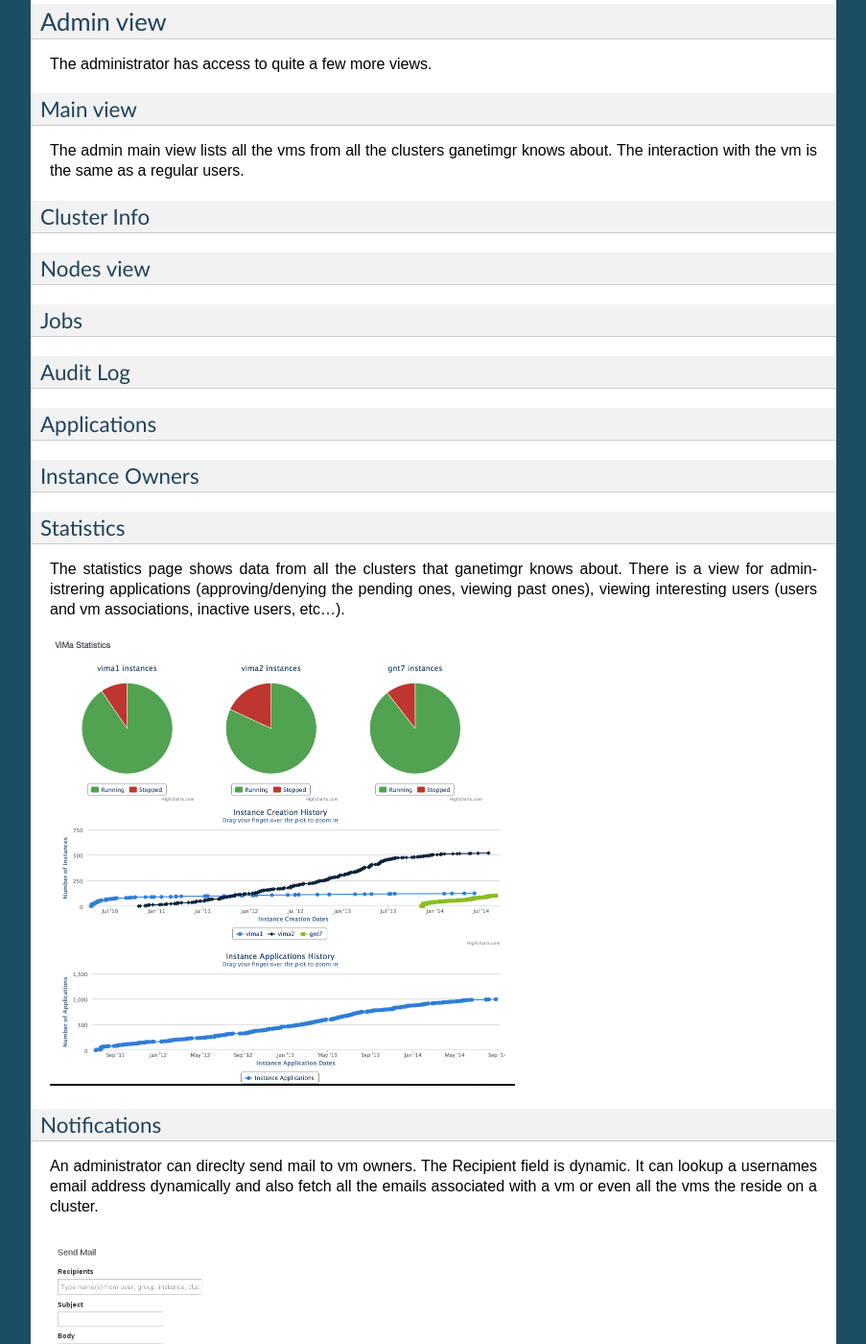
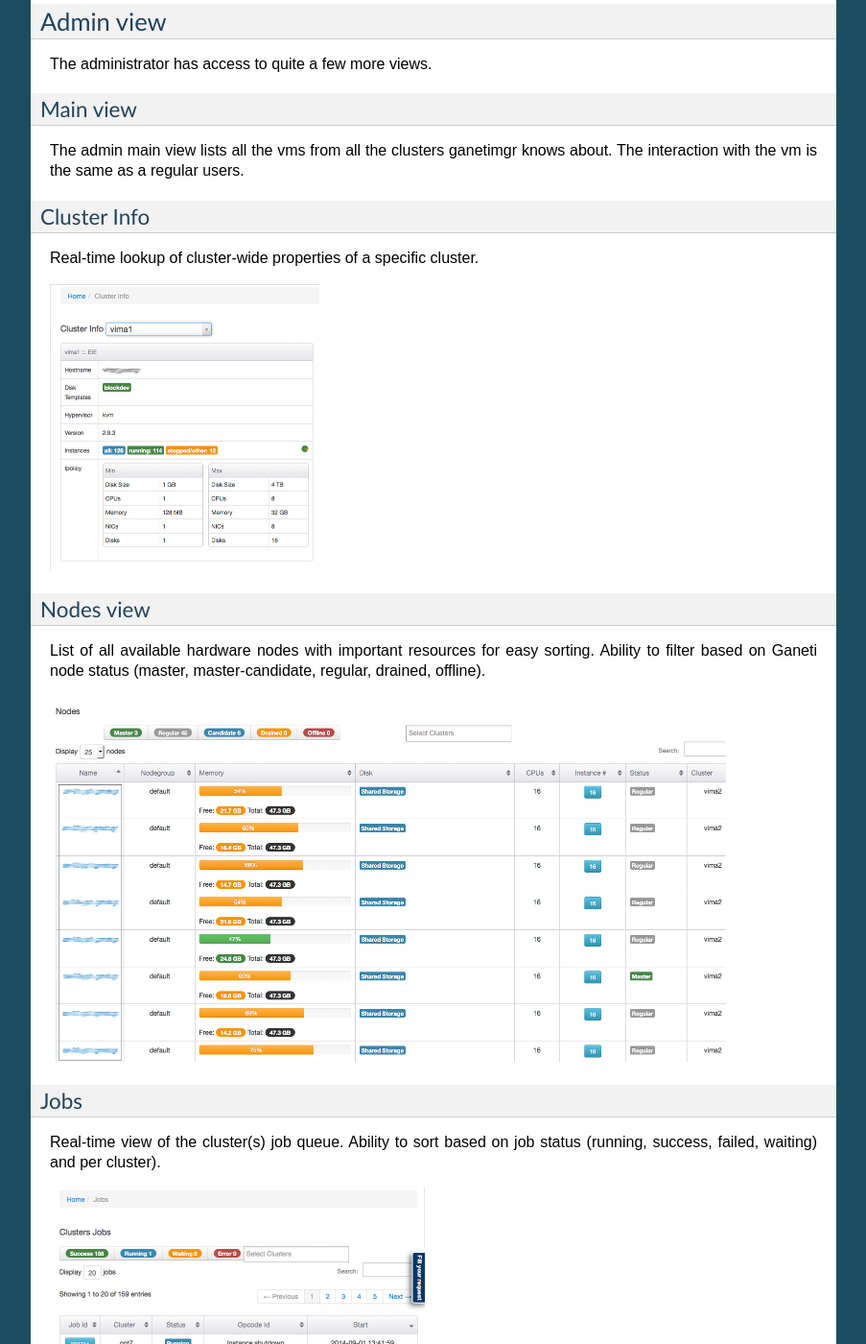
Before and after one commit to grnet/ganetimgr, a Sphinx documentation site: the page built from docs/source/interface.rst, in a window 1280 px wide and 1400 px high, scrolled down 2771 px. Shown: the whole window at 96% size, without its empty margins (198-1101 px from the left). Built offline with Sphinx 7.4.7, drawn with Linux system fonts in a browser that asks for light colours; some of the changed text lies outside the part shown.

Commit message:
Update interface.rst
add ss for admin views

```diff
--- a/docs/source/interface.rst
+++ b/docs/source/interface.rst
@@ -8,7 +8,7 @@ ganetimgr is the frontend to a VPS service, albeit without a pricing component.
 A user can't create a vm by themself, they needs to submit an instance application which needs to be approved by an administrator for the vm to be created.
 
 User View
-=========
+^^^^^^^^^
 
 Main view
 ---------
@@ -42,7 +42,7 @@ The instance application form. The user requests the resources needed and contac
 
 
 Admin view
-==========
+^^^^^^^^^^
 
 The administrator has access to quite a few more views.
 
@@ -52,21 +52,42 @@ The admin main view lists all the vms from all the clusters ganetimgr knows abou
 
 Cluster Info
 ------------
+Real-time lookup of cluster-wide properties of a specific cluster.
+
+.. image:: _static/images/cluster_info.png
+	:scale: 50 %
+
 
 Nodes view
 ----------
 
+List of all available hardware nodes with important resources for easy sorting. Ability to filter based on Ganeti node status (master, master-candidate, regular, drained, offline).
+
+.. image:: _static/images/ss_10_admin_node.png
+	:scale: 50 %
+
 Jobs
 ----
+Real-time view of the cluster(s) job queue. Ability to sort based on job status (running, success, failed, waiting) and per cluster).
+
+.. image:: _static/images/jobs.png
+	:scale: 50 %
+
 
 Audit Log
 ---------
 
+Logging of vm-related user initiated events such as Instance shutdown/reboot/startup/
+
+.. image:: _static/images/audit-log.png
+	:scale: 50 %
+
 Applications
 ------------
 
-Instance Owners
----------------
+.. image:: _static/images/applications.png
+	:scale: 50 %
+
 
 Statistics
 ----------
```
